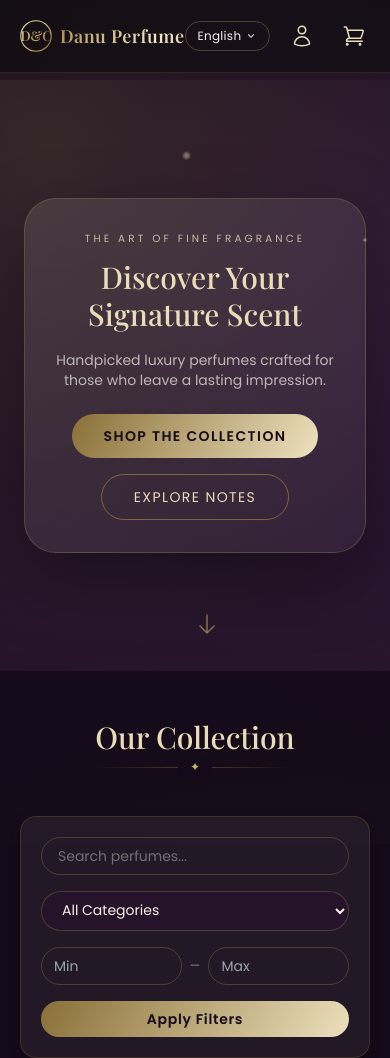
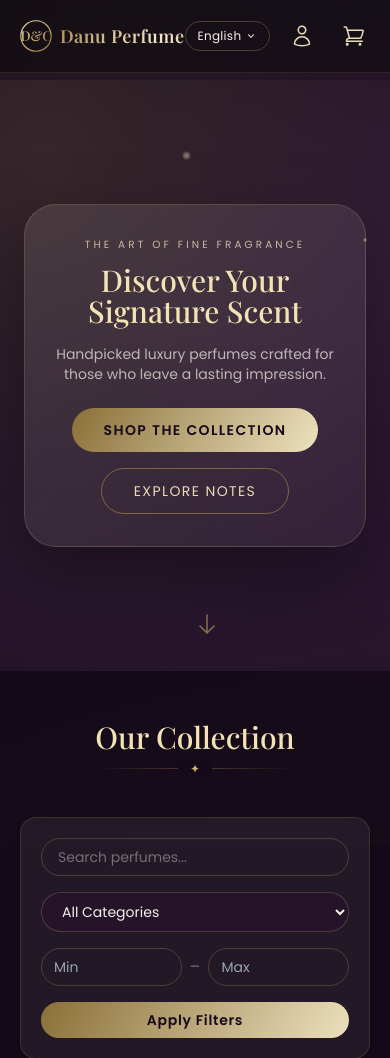
Before and after one commit to Tofi16/danuperfume, a Flask app: page / in a window 390 px wide. Shown: the top 1058 px of the page. Run offline with Flask 3, Linux system fonts and the light colour scheme; data comes from the database, SQL or seed files in the repository; data that the repository does not hold is empty; some libraries are stand-ins or nearby versions.

Commit message:
Fix PAGE END T

```diff
--- a/templates/index.html
+++ b/templates/index.html
@@ -25,7 +25,7 @@
       <p class="uppercase tracking-[0.3em] sm:tracking-[0.4em] text-[0.65rem] sm:text-sm text-danu-goldlight/80 mb-3 sm:mb-5 animate__animated animate__fadeInDown">
         {{ t('brand.tagline') }}
       </p>
-      <h1 class="font-serif text-3xl sm:text-6xl md:text-7xl leading-tight text-danu-goldlight sm:text-gold-gradient mb-4 sm:mb-6 animate__animated animate__fadeInUp">
+      <h1 class="font-serif text-3xl sm:text-6xl md:text-7xl leading-[1.05] text-[#f3e2b3] sm:text-gold-gradient mb-4 sm:mb-6 animate__animated animate__fadeInUp">
         {{ active_banner.title if active_banner else t('hero.title') }}
       </h1>
       <p class="text-danu-cream/70 text-sm sm:text-lg mb-6 sm:mb-10 max-w-xl mx-auto animate__animated animate__fadeInUp animate__delay-1s">
@@ -52,7 +52,7 @@
   <!-- ============ SHOP / CATALOG ============ -->
   <section id="shop" class="max-w-7xl mx-auto px-5 sm:px-8 py-12 sm:py-16">
     <div class="text-center mb-12 fade-up">
-      <h2 class="font-serif text-3xl sm:text-4xl text-danu-goldlight sm:text-gold-gradient mb-3">{{ t('shop.title') }}</h2>
+      <h2 class="font-serif text-3xl sm:text-4xl leading-tight text-[#f3e2b3] sm:text-gold-gradient mb-3">{{ t('shop.title') }}</h2>
       <div class="section-divider"></div>
     </div>
 
@@ -150,7 +150,7 @@
 
   <!-- ============ ABOUT ============ -->
   <section id="about" class="max-w-5xl mx-auto px-6 py-12 sm:py-16 text-center fade-up">
-    <h2 class="font-serif text-3xl sm:text-4xl text-danu-goldlight sm:text-gold-gradient mb-4">Danu Perfume &amp; Cosmo</h2>
+    <h2 class="font-serif text-3xl sm:text-4xl leading-tight text-[#f3e2b3] sm:text-gold-gradient mb-4">Danu Perfume &amp; Cosmo</h2>
     <div class="section-divider mb-6"></div>
     <p class="text-danu-cream/70 leading-relaxed max-w-2xl mx-auto">
       Danu Perfume &amp; Cosmo curates rare and refined fragrances for those who value craftsmanship and elegance.
```
